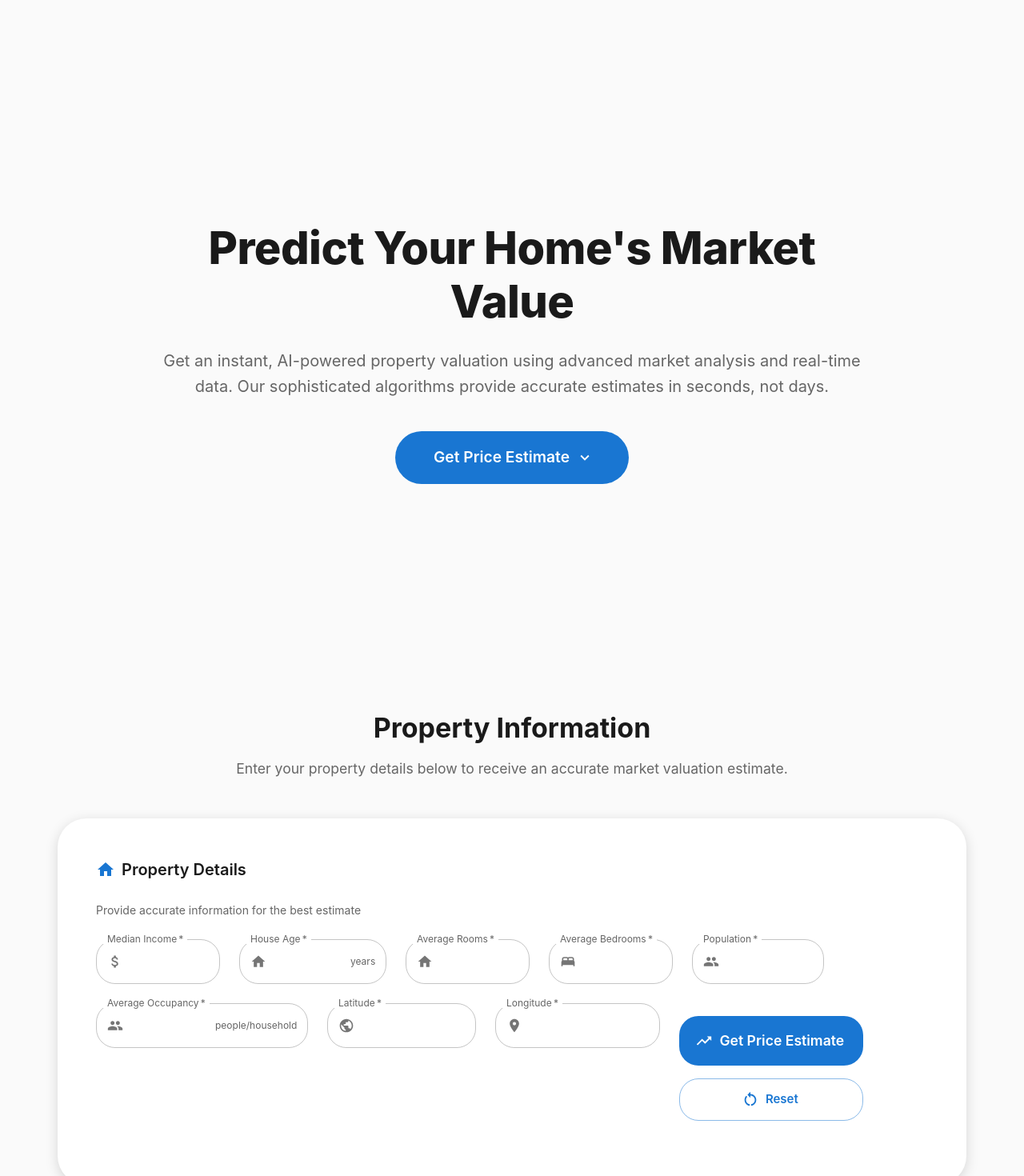
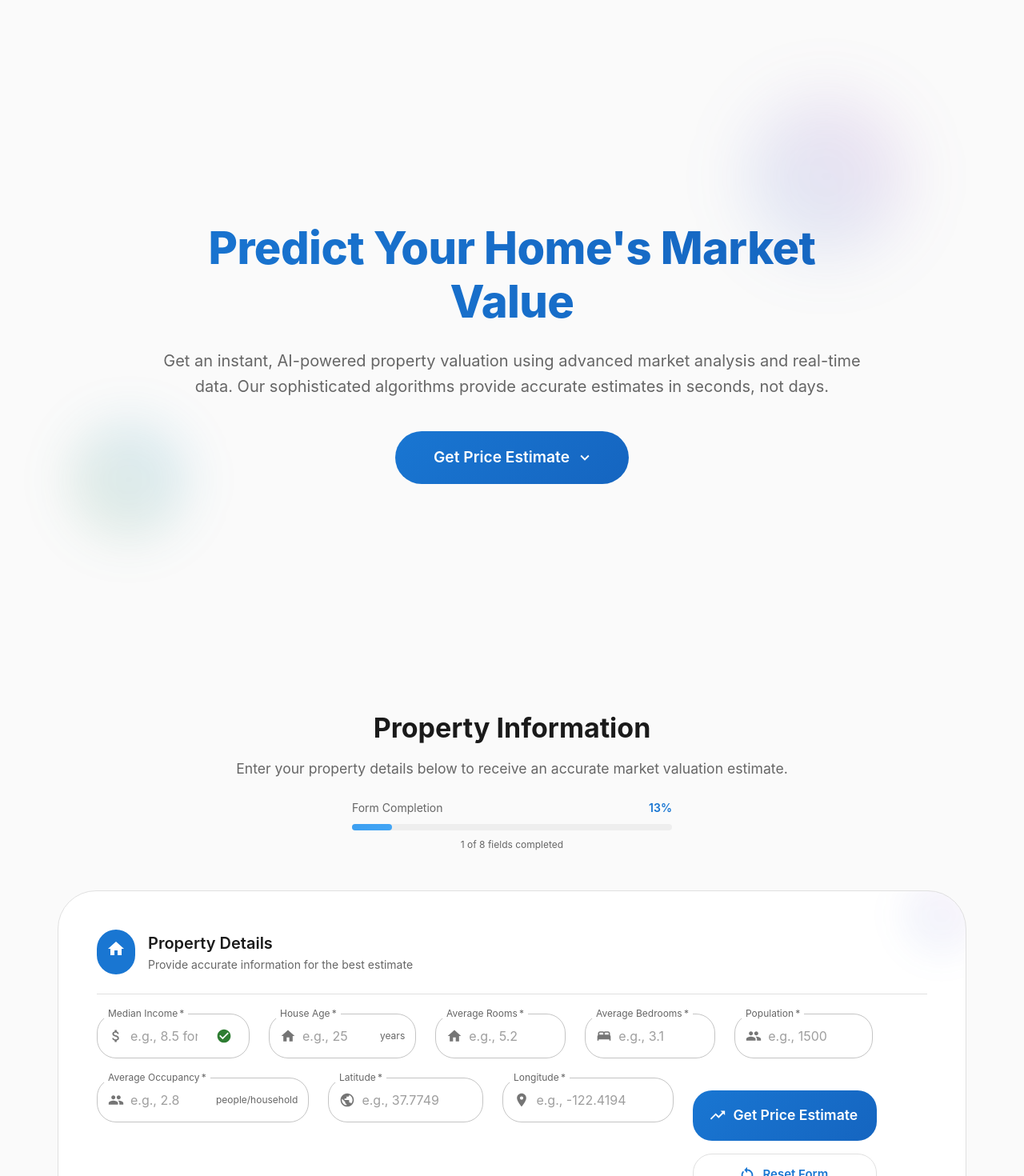
Before and after one commit to navenlaya/ml-monitoring-dashboard, a React (Vite) app in the folder frontend/: page / in a window 1280 px wide. Shown: the part 80-1550 px from the top of the page at 80% size. Built offline with nearby package versions, Linux system fonts and the light colour scheme; no server answers.

Commit message:
feat: enhance UserPrediction with progress tracking, better animations, and improved UX

```diff
--- a/frontend/src/components/UserPrediction.tsx
+++ b/frontend/src/components/UserPrediction.tsx
@@ -1,6 +1,5 @@
-import React, { useState, useCallback, useRef } from 'react';
+import React, { useState, useCallback, useRef, useEffect } from 'react';
 import {
-
   Typography,
   TextField,
   Tooltip,
@@ -17,8 +16,10 @@ import {
   IconButton,
   Fade,
   useTheme,
-
-
+  Paper,
+  Chip,
+  Divider,
+  LinearProgress,
 } from '@mui/material';
 import {
   AttachMoney as AttachMoneyIcon,
@@ -30,10 +31,10 @@ import {
   RestartAlt as RestartAltIcon,
   TrendingUp as TrendingUpIcon,
   Close as CloseIcon,
-
-
-
   KeyboardArrowDown as ArrowDownIcon,
+  CheckCircle as CheckCircleIcon,
+  Info as InfoIcon,
+  Speed as SpeedIcon,
 } from '@mui/icons-material';
 
 import { sendPrediction } from '../api';
@@ -47,6 +48,7 @@ interface FieldMeta {
   min?: number;
   max?: number;
   step?: number;
+  placeholder?: string;
 }
 
 const UserPrediction: React.FC = () => {
@@ -70,6 +72,8 @@ const UserPrediction: React.FC = () => {
   const [error, setError] = useState<ApiError | null>(null);
   const [loadingState, setLoadingState] = useState<LoadingState>('idle');
   const [formErrors, setFormErrors] = useState<FormErrors>({});
+  const [completedFields, setCompletedFields] = useState<Set<keyof PredictionRequest>>(new Set());
+  const [showProgress, setShowProgress] = useState(false);
 
   // Scroll to property form section
   const scrollToForm = useCallback(() => {
@@ -78,6 +82,18 @@ const UserPrediction: React.FC = () => {
       block: 'start'
     });
   }, []);
+
+  // Track completed fields
+  useEffect(() => {
+    const completed = new Set<keyof PredictionRequest>();
+    Object.entries(formData).forEach(([key, value]) => {
+      if (value > 0 || (key === 'MedInc' && value >= 0)) {
+        completed.add(key as keyof PredictionRequest);
+      }
+    });
+    setCompletedFields(completed);
+    setShowProgress(completed.size > 0);
+  }, [formData]);
 
   // Field metadata with enhanced information
   const fieldMeta: Record<keyof PredictionRequest, FieldMeta> = {
@@ -88,6 +104,7 @@ const UserPrediction: React.FC = () => {
       min: 0,
       max: 20,
       step: 0.1,
+      placeholder: 'e.g., 8.5 for $85,000',
     },
     HouseAge: {
       label: 'House Age',
@@ -97,6 +114,7 @@ const UserPrediction: React.FC = () => {
       min: 0,
       max: 100,
       step: 1,
+      placeholder: 'e.g., 25',
     },
     AveRooms: {
       label: 'Average Rooms',
@@ -105,6 +123,7 @@ const UserPrediction: React.FC = () => {
       min: 0,
       max: 20,
       step: 0.1,
+      placeholder: 'e.g., 5.2',
     },
     AveBedrms: {
       label: 'Average Bedrooms',
@@ -113,6 +132,7 @@ const UserPrediction: React.FC = () => {
       min: 0,
       max: 10,
       step: 0.1,
+      placeholder: 'e.g., 3.1',
     },
     Population: {
       label: 'Population',
@@ -121,6 +141,7 @@ const UserPrediction: React.FC = () => {
       min: 1,
       max: 50000,
       step: 1,
+      placeholder: 'e.g., 1500',
     },
     AveOccup: {
       label: 'Average Occupancy',
@@ -130,6 +151,7 @@ const UserPrediction: React.FC = () => {
       min: 0,
       max: 20,
       step: 0.1,
+      placeholder: 'e.g., 2.8',
     },
     Latitude: {
       label: 'Latitude',
@@ -138,6 +160,7 @@ const UserPrediction: React.FC = () => {
       min: 32,
       max: 42,
       step: 0.0001,
+      placeholder: 'e.g., 37.7749',
     },
     Longitude: {
       label: 'Longitude',
@@ -146,6 +169,7 @@ const UserPrediction: React.FC = () => {
       min: -125,
       max: -114,
       step: 0.0001,
+      placeholder: 'e.g., -122.4194',
     },
   };
 
@@ -204,6 +228,14 @@ const UserPrediction: React.FC = () => {
       const result = await sendPrediction(formData);
       setPrediction(result);
       setLoadingState('success');
+
+      // Scroll to result
+      setTimeout(() => {
+        window.scrollTo({
+          top: document.documentElement.scrollHeight,
+          behavior: 'smooth'
+        });
+      }, 500);
     } catch (err) {
       const apiError = err as ApiError;
       setError(apiError);
@@ -228,12 +260,16 @@ const UserPrediction: React.FC = () => {
     setError(null);
     setFormErrors({});
     setLoadingState('idle');
+    setCompletedFields(new Set());
+    setShowProgress(false);
   }, []);
 
   // Close error alert
   const handleCloseError = useCallback(() => {
     setError(null);
   }, []);
+
+  const progressPercentage = (completedFields.size / Object.keys(fieldMeta).length) * 100;
 
   return (
     <Box sx={{ width: '100%', minHeight: '100vh' }}>
@@ -245,16 +281,53 @@ const UserPrediction: React.FC = () => {
         alignItems: 'center',
         justifyContent: 'center',
         minHeight: '100vh',
+        position: 'relative',
+        overflow: 'hidden',
       }}>
-        <Box sx={{ textAlign: 'center', maxWidth: 900, width: '100%' }}>
+        {/* Background decoration */}
+        <Box
+          sx={{
+            position: 'absolute',
+            top: '10%',
+            right: '10%',
+            width: 200,
+            height: 200,
+            borderRadius: '50%',
+            background: `linear-gradient(45deg, ${theme.palette.primary.main}20, ${theme.palette.secondary.main}20)`,
+            filter: 'blur(40px)',
+            animation: 'float 6s ease-in-out infinite',
+          }}
+        />
+        <Box
+          sx={{
+            position: 'absolute',
+            bottom: '20%',
+            left: '5%',
+            width: 150,
+            height: 150,
+            borderRadius: '50%',
+            background: `linear-gradient(45deg, ${theme.palette.success.main}20, ${theme.palette.info.main}20)`,
+            filter: 'blur(30px)',
+            animation: 'float 8s ease-in-out infinite reverse',
+          }}
+        />
+
+        <Box sx={{ textAlign: 'center', maxWidth: 900, width: '100%', position: 'relative', zIndex: 1 }}>
           <Typography
             variant="h2"
             gutterBottom
+            className="fade-in-up"
             sx={{
               fontWeight: 800,
               color: theme.palette.text.primary,
               fontSize: { xs: '2.5rem', md: '3.5rem' },
               mb: 3,
+              background: theme.palette.mode === 'dark'
+                ? 'linear-gradient(45deg, #90caf9, #64b5f6)'
+                : 'linear-gradient(45deg, #1976d2, #1565c0)',
+              backgroundClip: 'text',
+              WebkitBackgroundClip: 'text',
+              WebkitTextFillColor: 'transparent',
             }}
           >
             Predict Your Home's Market Value
@@ -263,6 +336,7 @@ const UserPrediction: React.FC = () => {
           <Typography
             variant="h6"
             color="text.secondary"
+            className="slide-in-left"
             sx={{
               fontSize: { xs: '1.1rem', md: '1.25rem' },
               mb: 5,
@@ -280,6 +354,7 @@ const UserPrediction: React.FC = () => {
             size="large"
             onClick={scrollToForm}
             endIcon={<ArrowDownIcon />}
+            className="btn-glow slide-in-right"
             sx={{
               py: 2,
               px: 6,
@@ -287,7 +362,7 @@ const UserPrediction: React.FC = () => {
               borderRadius: 3,
               textTransform: 'none',
               fontWeight: 600,
-              background: theme.palette.primary.main,
+              background: `linear-gradient(135deg, ${theme.palette.primary.main}, ${theme.palette.primary.dark})`,
               '&:hover': {
                 transform: 'translateY(-2px)',
                 boxShadow: '0 8px 25px rgba(25, 118, 210, 0.3)',
@@ -313,6 +388,7 @@ const UserPrediction: React.FC = () => {
           <Typography
             variant="h4"
             gutterBottom
+            className="fade-in-up"
             sx={{
               fontWeight: 700,
               color: theme.palette.text.primary,
@@ -325,33 +401,97 @@ const UserPrediction: React.FC = () => {
           <Typography
             variant="body1"
             color="text.secondary"
-            sx={{ fontSize: '1.1rem' }}
+            sx={{ fontSize: '1.1rem', mb: 3 }}
           >
             Enter your property details below to receive an accurate market valuation estimate.
           </Typography>
+
+          {/* Progress indicator */}
+          {showProgress && (
+            <Fade in={showProgress} timeout={500}>
+              <Box sx={{ maxWidth: 400, mx: 'auto' }}>
+                <Box sx={{ display: 'flex', justifyContent: 'space-between', mb: 1 }}>
+                  <Typography variant="body2" color="text.secondary">
+                    Form Completion
+                  </Typography>
+                  <Typography variant="body2" color="primary.main" fontWeight={600}>
+                    {Math.round(progressPercentage)}%
+                  </Typography>
+                </Box>
+                <LinearProgress
+                  variant="determinate"
+                  value={progressPercentage}
+                  sx={{
+                    height: 8,
+                    borderRadius: 4,
+                    backgroundColor: theme.palette.grey[200],
+                    '& .MuiLinearProgress-bar': {
+                      borderRadius: 4,
+                      background: `linear-gradient(90deg, ${theme.palette.primary.main}, ${theme.palette.primary.light})`,
+                    }
+                  }}
+                />
+                <Typography variant="caption" color="text.secondary" sx={{ mt: 1, display: 'block' }}>
+                  {completedFields.size} of {Object.keys(fieldMeta).length} fields completed
+                </Typography>
+              </Box>
+            </Fade>
+          )}
         </Box>
 
         <Grid container spacing={8} sx={{ maxWidth: 'none', width: '100%' }}>
           {/* Property Details Form */}
           <Grid item xs={12}>
-              <Box
+            <Paper
+              elevation={0}
               sx={{
                 p: { xs: 4, md: 6 },
                 height: 'fit-content',
                 bgcolor: theme.palette.background.paper,
-                  borderRadius: 3,
-                  boxShadow: theme.shadows[2],
+                borderRadius: 4,
+                border: `1px solid ${theme.palette.divider}`,
+                position: 'relative',
+                overflow: 'hidden',
+              }}
+              className="card-hover"
+            >
+              {/* Decorative elements */}
+              <Box
+                sx={{
+                  position: 'absolute',
+                  top: -20,
+                  right: -20,
+                  width: 100,
+                  height: 100,
+                  borderRadius: '50%',
+                  background: `linear-gradient(45deg, ${theme.palette.primary.main}10, ${theme.palette.secondary.main}10)`,
+                  filter: 'blur(20px)',
+                }}
+              />
+
+              <Box sx={{ display: 'flex', alignItems: 'center', mb: 3 }}>
+                <Box
+                  sx={{
+                    p: 1.5,
+                    borderRadius: 2,
+                    backgroundColor: theme.palette.primary.main,
+                    color: theme.palette.primary.contrastText,
+                    mr: 2,
                   }}
                 >
-                <Box sx={{ display: 'flex', alignItems: 'center', mb: 3 }}>
-                  <HomeIcon sx={{ mr: 1, color: theme.palette.primary.main }} />
+                  <HomeIcon />
+                </Box>
+                <Box>
                   <Typography variant="h6" sx={{ fontWeight: 600 }}>
                     Property Details
                   </Typography>
-                </Box>
-                <Typography variant="body2" color="text.secondary" sx={{ mb: 3 }}>
+                  <Typography variant="body2" color="text.secondary">
                     Provide accurate information for the best estimate
                   </Typography>
+                </Box>
+              </Box>
+
+              <Divider sx={{ mb: 3 }} />
 
               {/* Error Alert */}
               <Collapse in={!!error}>
@@ -375,10 +515,12 @@ const UserPrediction: React.FC = () => {
 
               <Box component="form" onSubmit={handleSubmit}>
                 <Grid container spacing={3}>
-                    {Object.entries(fieldMeta).map(([key, meta]) => {
+                  {Object.entries(fieldMeta).map(([key, meta], index) => {
                     const fieldKey = key as keyof PredictionRequest;
+                    const isCompleted = completedFields.has(fieldKey);
+
                     return (
-                        <Grid item xs={12} key={key}>
+                      <Grid item xs={12} sm={6} key={key}>
                         <Tooltip title={meta.tip} arrow placement="top">
                           <TextField
                             label={meta.label}
@@ -392,6 +534,7 @@ const UserPrediction: React.FC = () => {
                             size="medium"
                             error={!!formErrors[fieldKey]}
                             helperText={formErrors[fieldKey]}
+                            placeholder={meta.placeholder}
                             inputProps={{
                               min: meta.min,
                               max: meta.max,
@@ -403,22 +546,39 @@ const UserPrediction: React.FC = () => {
                                   {meta.icon}
                                 </InputAdornment>
                               ),
-                                endAdornment: meta.unit && (
+                              endAdornment: (
                                 <InputAdornment position="end">
+                                  {isCompleted && (
+                                    <CheckCircleIcon
+                                      color="success"
+                                      fontSize="small"
+                                      sx={{ mr: 1 }}
+                                    />
+                                  )}
+                                  {meta.unit && (
                                     <Typography variant="caption" color="text.secondary">
                                       {meta.unit}
                                     </Typography>
+                                  )}
                                 </InputAdornment>
                               ),
                             }}
                             sx={{
                               '& .MuiOutlinedInput-root': {
                                 borderRadius: 2,
+                                transition: 'all 0.3s ease',
                                 '&:hover fieldset': {
                                   borderColor: theme.palette.primary.main,
+                                  borderWidth: 2,
+                                },
+                                '&.Mui-focused fieldset': {
+                                  borderColor: theme.palette.primary.main,
+                                  borderWidth: 2,
                                 },
                               },
+                              animationDelay: `${index * 100}ms`,
                             }}
+                            className="fade-in-up"
                           />
                         </Tooltip>
                       </Grid>
@@ -434,11 +594,18 @@ const UserPrediction: React.FC = () => {
                         size="large"
                         disabled={loadingState === 'loading'}
                         startIcon={loadingState === 'loading' ? <CircularProgress size={20} /> : <TrendingUpIcon />}
+                        className="btn-glow"
                         sx={{
                           py: 2,
                           borderRadius: 2,
                           fontSize: '1.1rem',
                           fontWeight: 600,
+                          background: `linear-gradient(135deg, ${theme.palette.primary.main}, ${theme.palette.primary.dark})`,
+                          '&:hover': {
+                            transform: 'translateY(-2px)',
+                            boxShadow: '0 8px 25px rgba(25, 118, 210, 0.3)',
+                          },
+                          transition: 'all 0.3s ease',
                         }}
                       >
                         {loadingState === 'loading' ? 'Analyzing...' : 'Get Price Estimate'}
@@ -452,9 +619,14 @@ const UserPrediction: React.FC = () => {
                         sx={{
                           py: 1.5,
                           borderRadius: 2,
+                          borderColor: theme.palette.divider,
+                          '&:hover': {
+                            borderColor: theme.palette.primary.main,
+                            backgroundColor: theme.palette.primary.main + '10',
+                          },
                         }}
                       >
-                          Reset
+                        Reset Form
                       </Button>
                     </Box>
                   </Grid>
@@ -466,15 +638,32 @@ const UserPrediction: React.FC = () => {
                 <Box sx={{ mt: 4 }}>
                   {prediction && (
                     <Card
-                        elevation={4}
+                      elevation={0}
                       sx={{
                         borderRadius: 3,
                         border: `2px solid ${theme.palette.success.main}`,
                         background: theme.palette.mode === 'dark'
                           ? 'rgba(76, 175, 80, 0.1)'
                           : 'rgba(76, 175, 80, 0.05)',
+                        position: 'relative',
+                        overflow: 'hidden',
                       }}
+                      className="card-hover"
                     >
+                      {/* Success decoration */}
+                      <Box
+                        sx={{
+                          position: 'absolute',
+                          top: -50,
+                          right: -50,
+                          width: 100,
+                          height: 100,
+                          borderRadius: '50%',
+                          background: `linear-gradient(45deg, ${theme.palette.success.main}20, ${theme.palette.success.light}20)`,
+                          filter: 'blur(30px)',
+                        }}
+                      />
+
                       <CardHeader
                         title="🎉 Your Property Valuation"
                         sx={{
@@ -493,7 +682,8 @@ const UserPrediction: React.FC = () => {
                           sx={{
                             fontWeight: 800,
                             color: theme.palette.success.main,
-                              fontSize: '3rem',
+                            fontSize: { xs: '2rem', md: '3rem' },
+                            mb: 2,
                           }}
                         >
                           ${prediction.predicted_price?.toLocaleString(undefined, {
@@ -504,11 +694,13 @@ const UserPrediction: React.FC = () => {
                         <Typography
                           variant="h6"
                           color="text.secondary"
-                            sx={{ fontWeight: 500, mb: 1 }}
+                          sx={{ fontWeight: 500, mb: 2 }}
                         >
                           Estimated Market Value
                         </Typography>
                         {prediction.confidence && (
+                          <Box sx={{ display: 'flex', alignItems: 'center', justifyContent: 'center', gap: 1 }}>
+                            <SpeedIcon color="success" fontSize="small" />
                             <Typography
                               variant="body2"
                               sx={{
@@ -518,16 +710,15 @@ const UserPrediction: React.FC = () => {
                             >
                               Confidence: {(prediction.confidence * 100).toFixed(1)}%
                             </Typography>
+                          </Box>
                         )}
                       </CardContent>
                     </Card>
                   )}
                 </Box>
               </Fade>
-              </Box>
+            </Paper>
           </Grid>
-
-
         </Grid>
       </Box>
     </Box>
```
Lines whose indentation alone changed are shown as unchanged.
